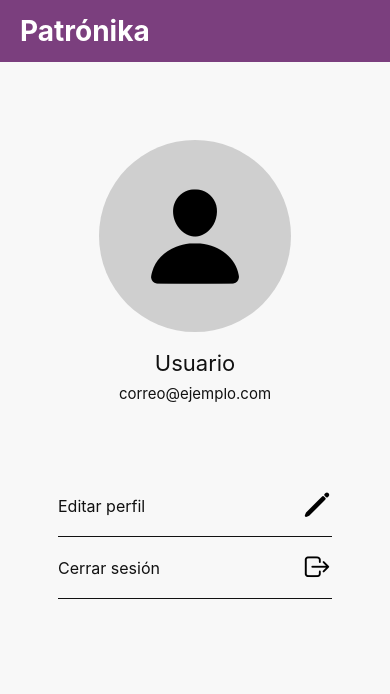
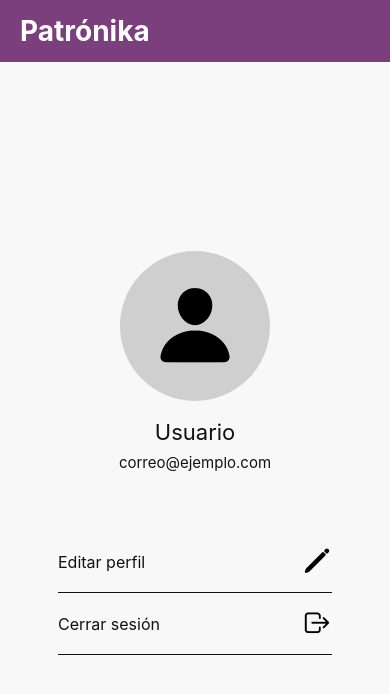
Before and after one commit to jdpadillavigo/Patronika, a React Native app: screen /Perfil in a window 390 px wide. Shown: the top 694 px of the page. Built offline with nearby package versions, Linux system fonts and the light colour scheme; no server answers.

Commit message:
Improve themed navigation, pattern dialogs, and profile layout

```diff
--- a/src/core/presentation/designsystem/components/BottomNavigationStyles.js
+++ b/src/core/presentation/designsystem/components/BottomNavigationStyles.js
@@ -35,7 +35,7 @@ export const createBottomNavigationStyles = (colors = Colors.light) => StyleShee
     alignItems: 'center',
     backgroundColor: colors.background,
     borderTopWidth: 1,
-    borderTopColor: colors.borderSoft,
+    borderTopColor: colors.border,
     paddingTop: FAB_PROTRUSION + 4,
     paddingBottom: 10,
     paddingHorizontal: 4,
--- a/src/core/presentation/designsystem/components/SystemBarsLayout.tsx
+++ b/src/core/presentation/designsystem/components/SystemBarsLayout.tsx
@@ -1,5 +1,5 @@
 import React, { type PropsWithChildren, useEffect } from 'react';
-import { Platform, StyleSheet, useColorScheme, View } from 'react-native';
+import { Platform, StyleSheet, View } from 'react-native';
 import * as NavigationBar from 'expo-navigation-bar';
 import { StatusBar } from 'expo-status-bar';
 import {
@@ -9,10 +9,11 @@ import {
 } from 'react-native-safe-area-context';
 
 import Colors from '../Colors';
+import { useAppTheme } from '../Theme';
 
 function SystemBarsContent({ children }: PropsWithChildren) {
-    const isDark = useColorScheme() === 'dark';
-    const navigationBarColor = isDark ? Colors.black : Colors.white;
+    const { colors, isDark } = useAppTheme();
+    const navigationBarColor = colors.background;
 
     useEffect(() => {
         if (Platform.OS !== 'android') return;
--- a/src/features/admin/userManagement/presentation/screens/UserManagementScreen.js
+++ b/src/features/admin/userManagement/presentation/screens/UserManagementScreen.js
@@ -548,7 +548,7 @@ export default function GestionUsuariosScreen({navigation }) {
         <View style={styles.deleteModalOverlay}>
           <View style={styles.deleteModalCard}>
             <View style={styles.deleteModalIcon}>
-              <Ionicons name="play-circle" size={32} color={PURPLE} />
+              <Ionicons name="happy" size={32} color={PURPLE} />
             </View>
             <Text style={styles.deleteModalTitle}>¿Quieres reactivar al usuario?</Text>
             <View style={styles.deleteModalActions}>
--- a/src/features/pattern/presentation/screens/MyPatternsScreen.js
+++ b/src/features/pattern/presentation/screens/MyPatternsScreen.js
@@ -223,7 +223,7 @@ export default function MisPatronesScreen({navigation }) {
             showError(result.error || 'No se pudo eliminar el patrón');
           }
       },
-      { acceptText: 'Eliminar' },
+      { acceptText: 'Eliminar', iconName: 'trash' },
     );
   }, [selectedPattern, loadPatterns, showError, showConfirm]);
 
@@ -242,7 +242,7 @@ export default function MisPatronesScreen({navigation }) {
             showError(result.error || 'No se pudo quitar el patrón');
           }
       },
-      { acceptText: 'Quitar' },
+      { acceptText: 'Quitar', iconName: 'bookmark-outline' },
     );
   }, [selectedPattern, loadPatterns, showError, showConfirm]);
 
--- a/src/features/profile/presentation/screens/ProfileScreen.js
+++ b/src/features/profile/presentation/screens/ProfileScreen.js
@@ -6,6 +6,7 @@ import {
   RefreshControl,
   ScrollView,
   Text,
+  useWindowDimensions,
   View,
 } from 'react-native';
 import { Ionicons } from '@expo/vector-icons';
@@ -24,9 +25,11 @@ import ProfileActionButton from '../../../../core/presentation/designsystem/comp
 import ScreenState from '../../../../core/presentation/designsystem/components/ScreenState';
 import UserBottomBar from '../../../../core/presentation/designsystem/components/UserBottomBar';
 
-export default function PerfilScreen({navigation, route }) {
+export default function PerfilScreen({ navigation, route }) {
   const { colors } = useAppTheme();
+  const { height: screenHeight } = useWindowDimensions();
   const styles = useMemo(() => createPerfilStyles(colors), [colors]);
+  const marginTop = screenHeight * 0.07;
   const [usuario, setUsuario] = useState(null);
   const [loadingUsuario, setLoadingUsuario] = useState(true);
   const [avatarFailed, setAvatarFailed] = useState(false);
@@ -106,7 +109,7 @@ export default function PerfilScreen({navigation, route }) {
                   onError={() => setAvatarFailed(true)}
                 />
               ) : (
-                <Ionicons name="person" size={108} color={Colors.fixedBlack} />
+                <Ionicons name="person" size={85} color={Colors.fixedBlack} />
               )}
             </View>
 
@@ -114,7 +117,7 @@ export default function PerfilScreen({navigation, route }) {
             <Text style={styles.email}>{usuario?.email || 'correo@ejemplo.com'}</Text>
           </View>
 
-          <View style={styles.actions}>
+          <View style={{ marginTop: marginTop }}>
             <ProfileActionButton
               label="Editar perfil"
               iconName="pencil"
--- a/src/features/profile/presentation/styles/ProfileStyles.js
+++ b/src/features/profile/presentation/styles/ProfileStyles.js
@@ -11,17 +11,16 @@ export const createPerfilStyles = (colors = Colors.light) => StyleSheet.create({
   },
   scrollContent: {
     flexGrow: 1,
+    justifyContent: 'center',
     paddingHorizontal: 58,
-    paddingTop: 78,
-    paddingBottom: 40,
   },
   profileSummary: {
     alignItems: 'center',
   },
   avatarFrame: {
-    width: 192,
-    height: 192,
-    borderRadius: 96,
+    width: 150,
+    height: 150,
+    borderRadius: 75,
     backgroundColor: colors.borderMuted,
     alignItems: 'center',
     justifyContent: 'center',
@@ -29,9 +28,9 @@ export const createPerfilStyles = (colors = Colors.light) => StyleSheet.create({
     marginBottom: 18,
   },
   avatarImage: {
-    width: 192,
-    height: 192,
-    borderRadius: 96,
+    width: 150,
+    height: 150,
+    borderRadius: 75,
   },
   username: {
     color: colors.textStrong,
@@ -46,9 +45,6 @@ export const createPerfilStyles = (colors = Colors.light) => StyleSheet.create({
     fontWeight: '400',
     textAlign: 'center',
   },
-  actions: {
-    marginTop: 72,
-  },
 });
 
 export const perfilStyles = createPerfilStyles(Colors.light);
```
